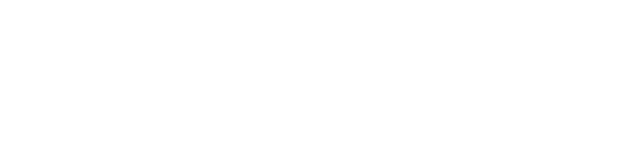
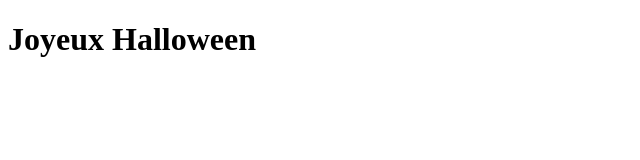
Before and after one commit to Melanight-dev/happyhalloween1, a plain HTML site: page francais.html in a window 1280 px wide. Shown: the whole page, without its empty margins (0-640 px from the left). Drawn offline with Linux system fonts and the light colour scheme.

Commit message:
modif francais

```diff
--- a/francais.html
+++ b/francais.html
@@ -4,9 +4,9 @@
     <meta charset="UTF-8">
     <meta http-equiv="X-UA-Compatible" content="IE=edge">
     <meta name="viewport" content="width=device-width, initial-scale=1.0">
-    <title>Document</title>
+    <title>Francais</title>
 </head>
 <body>
-
+    <h1>Joyeux Halloween</h1>
 </body>
 </html>
```
